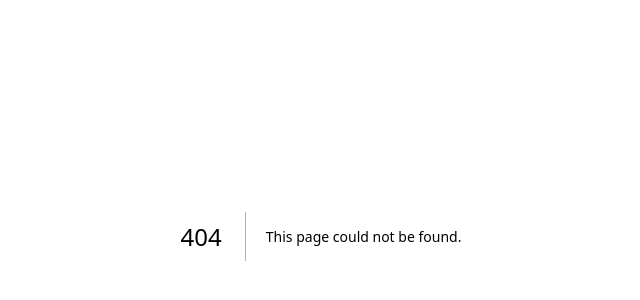
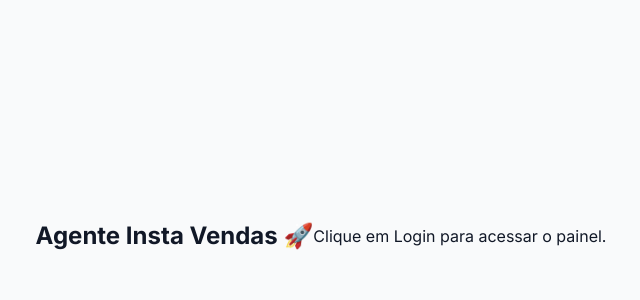
Before and after one commit to roannogueira84-ui/agente-insta-vendas, a Next.js app: page / in a window 1280 px wide. Before the commit this address had no page. Shown: the part 164-464 px from the top of the page, without its empty margins (319-959 px from the left). Built offline with nearby package versions, Linux system fonts and the light colour scheme.

Commit message:
Create page.tsx

```diff
--- /dev/null
+++ b/app/page.tsx
@@ -0,0 +1,8 @@
+export default function Home() {
+  return (
+    <main className="flex min-h-screen items-center justify-center">
+      <h1 className="text-2xl font-bold">Agente Insta Vendas 🚀</h1>
+      <p>Clique em Login para acessar o painel.</p>
+    </main>
+  );
+}
```
